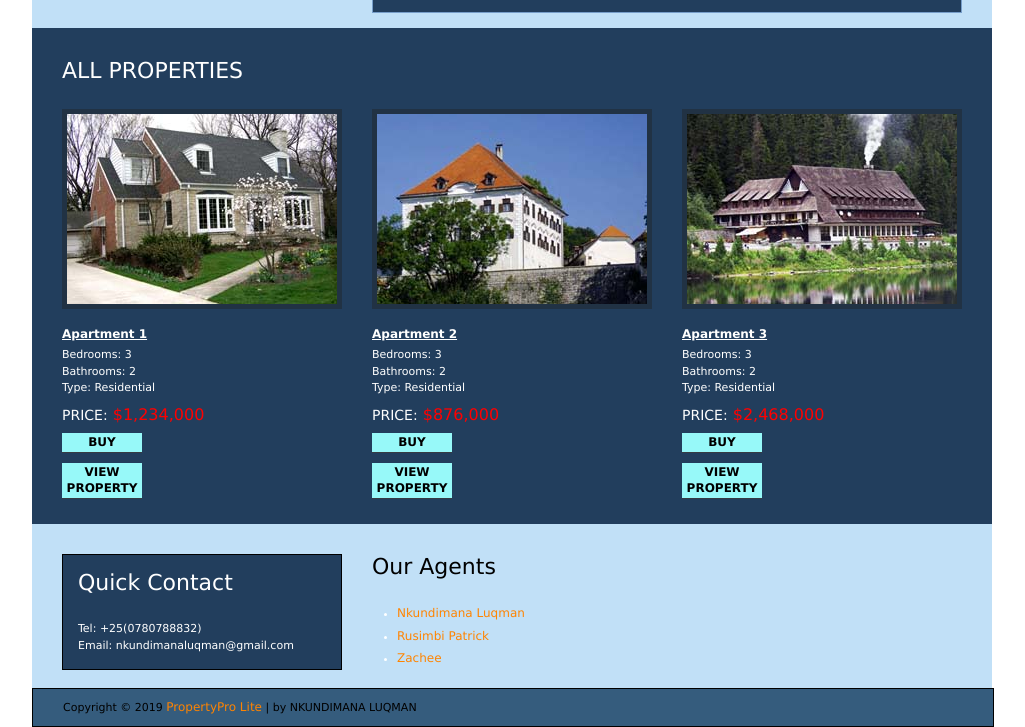
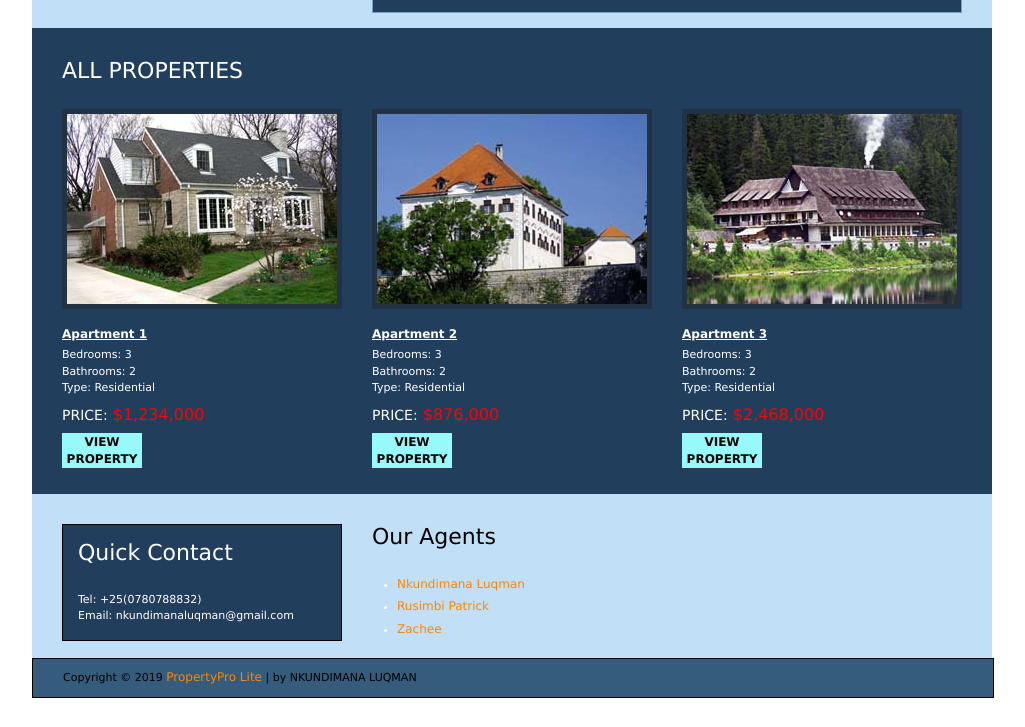
Before and after one commit to Luqman011/PropertyPro-Lite, a plain HTML site: page index.html in a window 1280 px wide. Shown: the part 764-1491 px from the top of the page, without its empty margins (128-1153 px from the left). After the commit the page ends 1462 px from the top, so only its background shows below. Drawn offline with Linux system fonts and the light colour scheme.

Commit message:
feat(index page): delivers codes for index page
- add links to detail pages
- remove buy button

[delivers #167081363]

```diff
--- a/index.html
+++ b/index.html
@@ -155,16 +155,14 @@ var autodelay = 3;
         <h4>Apartment 1</h4>
         <p>Bedrooms: 3<br>Bathrooms: 2<br>Type: Residential<br></p>
         <div class="price">PRICE:<span> $1,234,000</span></div>
-        <div class="readmore"><a href="index.html">BUY</a></div>
-        <div class="readmore"><a href="html/update.html">VIEW PROPERTY</a></div>
+        <div class="readmore"><a href="html/details.html">VIEW PROPERTY</a></div>
     </div>
     <div class="section_2">
         <img src="images/image_02.jpg" alt="image" />
         <h4>Apartment 2</h4>
         <p>Bedrooms: 3<br>Bathrooms: 2<br>Type: Residential<br></p>
         <div class="price">PRICE:<span> $876,000</span></div>
-        <div class="readmore"><a href="index.html">BUY</a></div>
-        <div class="readmore"><a href="html/update.html">VIEW PROPERTY</a></div>
+        <div class="readmore"><a href="html/details.html">VIEW PROPERTY</a></div>
 
     </div>
     <div class="section_2">
@@ -173,8 +171,7 @@ var autodelay = 3;
         <h4>Apartment 3</h4>
        <p>Bedrooms: 3<br>Bathrooms: 2<br>Type: Residential<br></p>
         <div class="price">PRICE:<span> $2,468,000</span></div>
-      <div class="readmore"><a href="index.html">BUY</a></div>
-      <div class="readmore"><a href="html/update.html">VIEW PROPERTY</a></div>
+      <div class="readmore"><a href="html/details.html">VIEW PROPERTY</a></div>
 
     </div>
 
```
